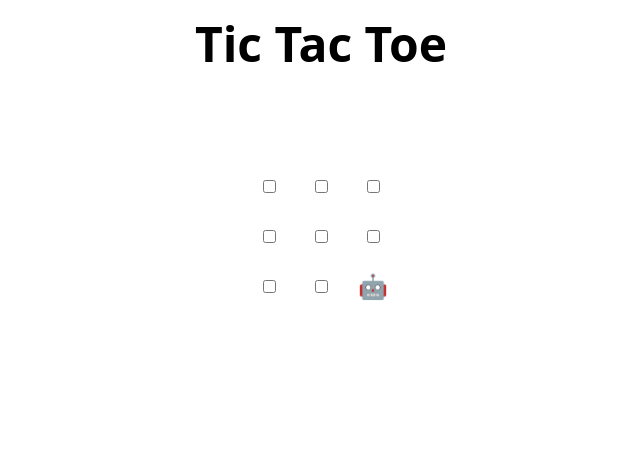
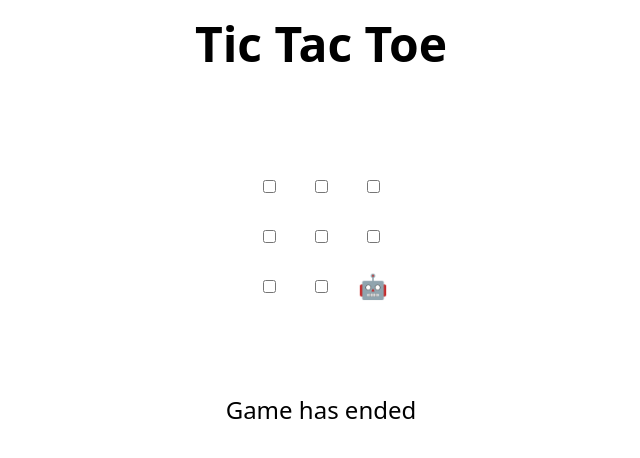
Before and after one commit to HamzaArif538/Github_MLSA, a plain HTML site: page index.html in a window 1280 px wide. Shown: the whole page, without its empty margins (319-959 px from the left). Drawn offline with Linux system fonts and the light colour scheme.

Commit message:
Update index.html
completing step 5

```diff
--- a/index.html
+++ b/index.html
@@ -48,7 +48,7 @@
 </table>
 
 <h2 hidden>Game over, refresh to play again 🧑‍💻 🤖!</h2>
-
+Game has ended
 <script>
   // Initialization
   const boxes = Array.from(document.querySelectorAll("td"));
```
